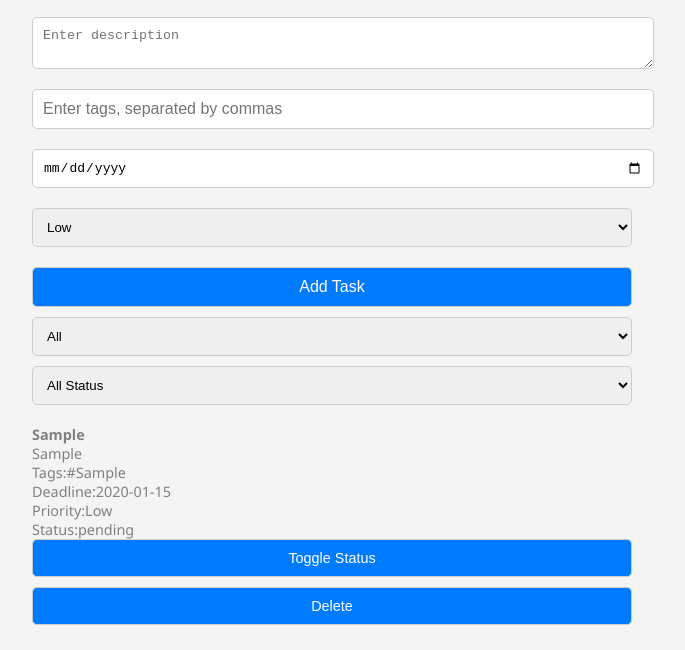
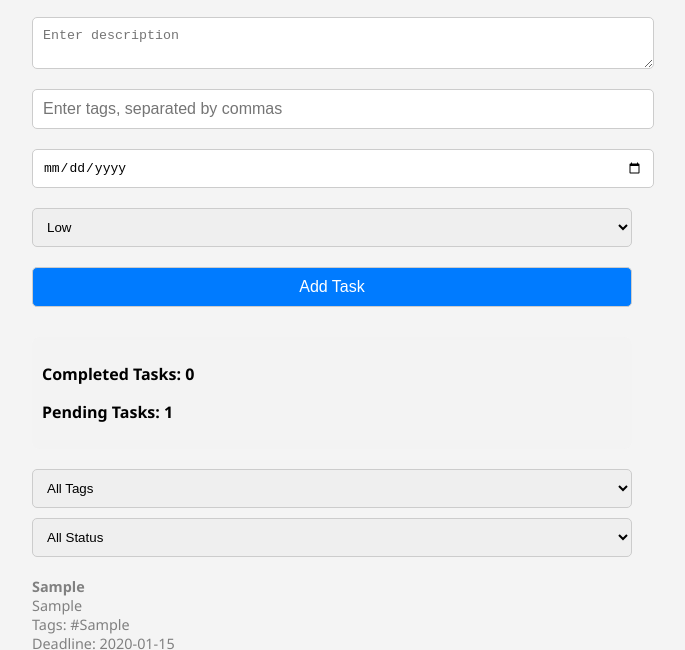
Before and after one commit to Wajahat883/Task-Manager, a plain HTML site: page Task-manager.html in a window 1280 px wide. Both pictures are taken after typing "Sample", "Sample", "Sample", "2020-01-15" into the empty fields and a click on the button "Add Task". Shown: the part 149-799 px from the top of the page, without its empty margins (308-993 px from the left). Drawn offline with Linux system fonts and the light colour scheme.

Commit message:
new-card-add

```diff
--- a/Task-managar.js
+++ b/Task-managar.js
@@ -1,119 +1,158 @@
 const taskForm = document.getElementById("taskForm");
 const titleInput = document.getElementById("title");
-const descInput = document.getElementById("description")
-const tagsInput= document.getElementById("tags")
+const descInput = document.getElementById("description");
+const tagsInput = document.getElementById("tags");
 const deadlineInput = document.getElementById("deadline");
-const priorityInput = document.getElementById("priority")
-const taskList= document.getElementById("taskList");
+const priorityInput = document.getElementById("priority");
+const taskList = document.getElementById("taskList");
 const tagFilter = document.getElementById("tagFilter");
-const statusFilter = document.getElementById("statusFilter")
+const statusFilter = document.getElementById("statusFilter");
 
-let tasks = new Map()
-let uniqueTags= new Set()
+let tasks = new Map();
+let uniqueTags = new Set();
 
-window.addEventListener("DOMContentLoaded",()=>{
+window.addEventListener("DOMContentLoaded", () => {
   loadFromStorage();
   renderTask();
   updateTagFilter();
-})
+});
 
-taskForm.addEventListener("submit",async(e)=>{
-    e.preventDefault()
-    const title=titleInput.value.trim();
-    const desc=descInput.value.trim()
-    const tags = tagsInput.value.trim().split(",").map(tag=>tag.trim()).filter(t=>t)
-    if(![title,desc].every(Boolean)){
-        alert("Title and Description required!")
-        return
+taskForm.addEventListener("submit", async (e) => {
+  e.preventDefault();
+  const title = titleInput.value.trim();
+  const desc = descInput.value.trim();
+  const tags = tagsInput.value.trim().split(",").map(tag => tag.trim()).filter(t => t);
+
+  if (!title || !desc) {
+    alert("Title and Description required!");
+    return;
   }
-    const id = Date.now().toString()
-    const task = {id,
+
+  const id = taskForm.dataset.editingId || Date.now().toString();
+  const existing = tasks.get(id);
+  const task = {
+    id,
     title,
     desc,
     tags,
-        deadline:deadlineInput.value,
-        priority:priorityInput.value,
-        status:"pending"
-    }
-    tasks.set(id,task);
-    tags.forEach(tag=>uniqueTags.add(tag))
+    deadline: deadlineInput.value,
+    priority: priorityInput.value,
+    status:  "pending"
+  };
+
+  tasks.set(id, task);
+  tags.forEach(tag => uniqueTags.add(tag));
   await saveToStorage();
   renderTask();
   updateTagFilter();
+  taskForm.reset();
+  delete taskForm.dataset.editingId;
+});
 
-    taskForm.reset();
-
-
-})
-async function saveToStorage(){
-    return new Promise((resolve)=>{
+async function saveToStorage() {
   const taskArray = Array.from(tasks.values());
-        localStorage.setItem("tasks",JSON.stringify(taskArray));
-        resolve("Saved!");
-    })
-
+  localStorage.setItem("tasks", JSON.stringify(taskArray));
 }
 
-function loadFromStorage(){
-    const data=localStorage.getItem("tasks")
-    if(data){
+function loadFromStorage() {
+  const data = localStorage.getItem("tasks");
+  if (data) {
     const taskArray = JSON.parse(data);
-        taskArray.forEach(task=>{
-            tasks.set(task.id,task);
+    taskArray.forEach(task => {
+      tasks.set(task.id, task);
       task.tags.forEach(tag => uniqueTags.add(tag));
-        })
-
+    });
   }
 }
 
-function renderTask(){
-    taskList.innerHTML=""
+function renderTask() {
+  taskList.innerHTML = "";
   const selectedTag = tagFilter.value;
   const selectedStatus = statusFilter.value;
-   const allTasks=Array.from(tasks.values())
-   const filteredTasks = allTasks.filter(task=>(!selectedTag||task.tags.includes(selectedTag))&&(!selectedStatus||task.status===selectedStatus))
-   filteredTasks.forEach(task=>{
-    const li =document.createElement("li");
-    li.innerHTML=`<div>
+  let completed =0;
+  let pending=0;
+
+
+ const allTasks =Array.from(tasks.values());
+ const filteredTasks = allTasks.filter(task =>
+    (!selectedTag || task.tags.includes(selectedTag)) &&
+    (!selectedStatus || task.status === selectedStatus)
+  );
+  filteredTasks.forEach(task => {
+    if (task.status === "completed") completed++;
+    if (task.status === "pending") pending++;
+  });
+
+  if (filteredTasks.length === 0) {
+    taskList.innerHTML = "<p>No tasks found for selected filter.</p>";
+    document.getElementById("completedCount").textContent = 0;
+    document.getElementById("pendingCount").textContent = 0;
+    return;
+  }
+
+
+  filteredTasks.forEach(task => {
+    const li = document.createElement("li");
+    li.className="task-card"
+    li.innerHTML = `
       <strong>${task.title}</strong><br>
       <span>${task.desc}</span><br>
-    <span>Tags:#${task.tags.join(", #")}</span><br>
-    <span>Deadline:${task.deadline}</span><br>
-    <span>Priority:${task.priority}</span><br>
-    <span>Status:${task.status}</span><br>
+      <span>Tags: #${task.tags.join(", #")}</span><br>
+      <span>Deadline: ${task.deadline}</span><br>
+      <span>Priority: ${task.priority}</span><br>
+      <span>Status: ${task.status}</span><br>
       <button onclick="toggleStatus('${task.id}')">Toggle Status</button>
+      <button onclick="editTask('${task.id}')">Edit</button>
       <button onclick="deleteTask('${task.id}')">Delete</button>
-    </div>`
+    `;
+
+
     taskList.appendChild(li);
-   })
+
+
+  });
+  document.getElementById("completedCount").textContent=completed;
+  document.getElementById("pendingCount").textContent=pending;
 }
 
-async function deleteTask(id){
+function editTask(id) {
+  const task = tasks.get(id);
+  titleInput.value = task.title;
+  descInput.value = task.desc;
+  tagsInput.value = task.tags.join(", ");
+  deadlineInput.value = task.deadline;
+  priorityInput.value = task.priority;
+  taskForm.dataset.editingId = id;
+}
+
+async function deleteTask(id) {
   tasks.delete(id);
-    await saveToStorage()
+  await saveToStorage();
   renderTask();
   updateTagFilter();
 }
-function toggleStatus(id){
-    const task =tasks.get(id);
-    task.status=task.status==="completed"?"pending":"completed"
-    tasks.set(id,task)
+
+function toggleStatus(id) {
+  const task = tasks.get(id);
+  task.status = task.status === "completed" ? "pending" : "completed";
+  tasks.set(id, task);
   saveToStorage().then(()=>{
-        renderTask();
-    })
+    renderTask()
+  });
 }
 
-function updateTagFilter(){
-    tagFilter.innerHTML=`<option value="">All</option>`
-    uniqueTags.forEach(tag=>{
-        const option=document.createElement("option");
-        option.value=tag;
-        option.textContent=tag;
+function updateTagFilter() {
+  tagFilter.innerHTML = `<option value="">All Tags</option>`;
+  uniqueTags.forEach(tag => {
+    const option = document.createElement("option");
+    option.value = tag;
+    option.textContent = tag;
     tagFilter.appendChild(option);
-    })
+  });
 }
-tagFilter.addEventListener("change",renderTask)
-statusFilter.addEventListener("change",renderTask);
+
+tagFilter.addEventListener("change", renderTask);
+statusFilter.addEventListener("change", renderTask);
 
 console.log(tasks)
 console.log(localStorage.getItem("tasks"))
--- a/Task-manager.html
+++ b/Task-manager.html
@@ -21,6 +21,11 @@
           </select>
           <button type="submit">Add Task</button>
         </form>
+        <div id="summary" class="summary">
+          <p> Completed Tasks: <span id="completedCount">0</span></p>
+          <p> Pending Tasks: <span id="pendingCount">0</span></p>
+        </div>
+
 
         <select id="tagFilter">
           <option value="">All Tags</option>
@@ -28,8 +33,8 @@
 
         <select id="statusFilter">
           <option value="">All Status</option>
-          <option value="Pending">Pending</option>
-          <option value="Completed">Completed</option>
+          <option value="pending">Pending</option>
+          <option value="completed">Completed</option>
         </select>
 
         <ul id="taskList"></ul>
--- a/style.css
+++ b/style.css
@@ -33,6 +33,13 @@ button{
     cursor: pointer;
     transition: background 0.3 ease;
 
+}
+.summary{
+    margin:20px 0;
+    padding: 10px;
+    background-color: #f3f3f3;
+    border-radius: 8px;
+    font-weight: bold;
 }
 .filter-section{
     margin-top: 20px;
```
Lines whose indentation alone changed are shown as unchanged.
